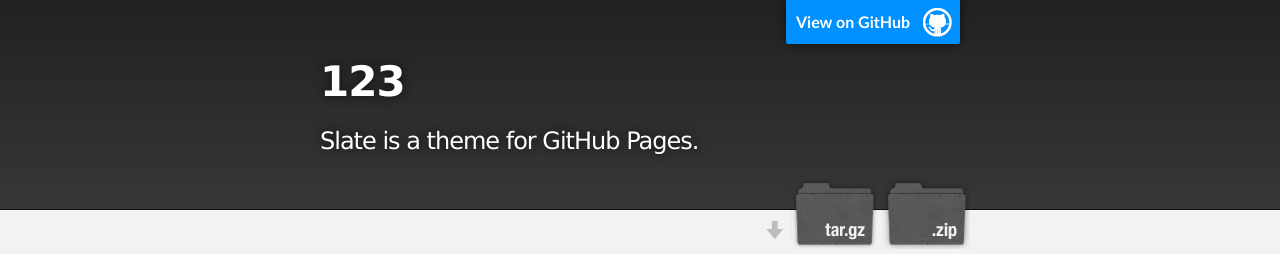
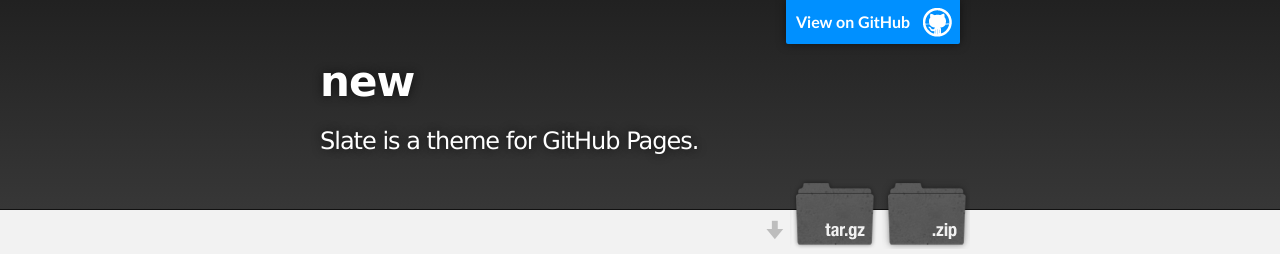
Before and after one commit to pages-themes/slate, a Jekyll site: the page built from index.md, in a window 1280 px wide and 900 px high. Shown: the top 254 px of the window. Built offline with Jekyll 4.4.1, drawn with Linux system fonts in a browser that asks for light colours; some of the changed text lies outside the part shown.

Commit message:
Update _config.yml

```diff
--- a/_config.yml
+++ b/_config.yml
@@ -1,4 +1,4 @@
-title: 123
+title: new
 description: Slate is a theme for GitHub Pages.
 show_downloads: true
 google_analytics:
```
